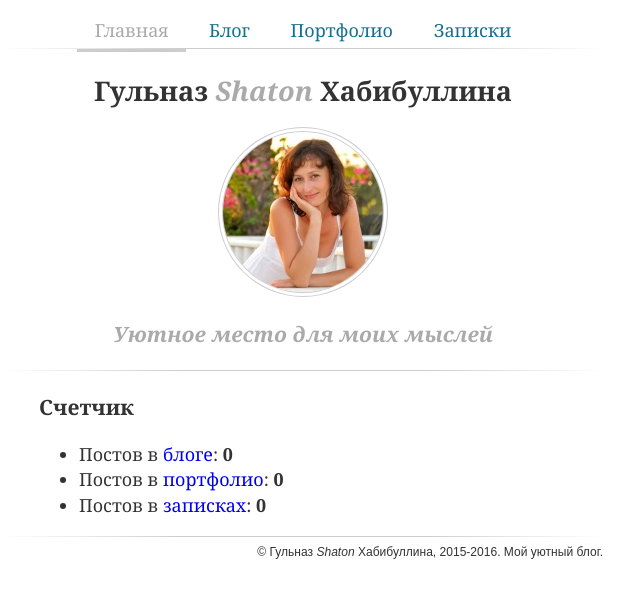
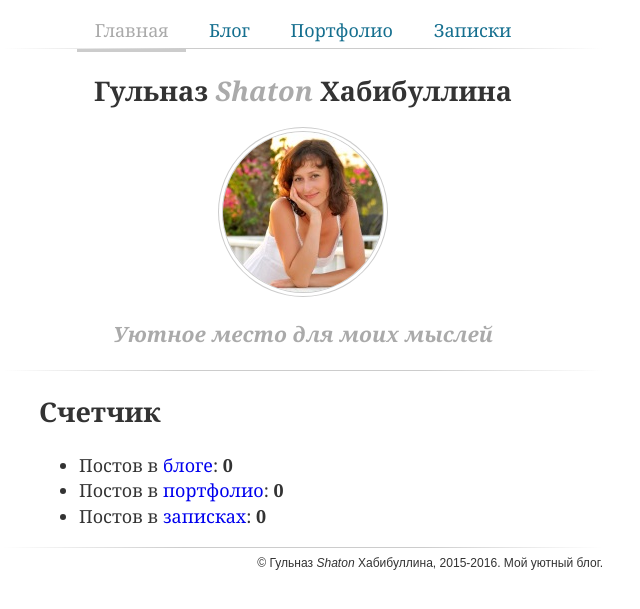
Before and after one commit to GulnazShaton/GulnazShaton.github.io, a Jekyll site: the page built from index.md, in a window 1280 px wide. Shown: the top 609 px of the page, without its empty margins (337-977 px from the left). Built offline with Jekyll 4.4.1, drawn with Linux system fonts in a browser that asks for light colours.

```diff
--- a/index.md
+++ b/index.md
@@ -7,7 +7,7 @@ permalink: /
 
 <!--
 -->
-### Счетчик
+## Счетчик
 
 * Постов в [блоге](/blog): **{{site.categories["blog"]|size}}**
 * Постов в [портфолио](/portfolio): **{{site.categories["portfolio"]|size}}**
```
